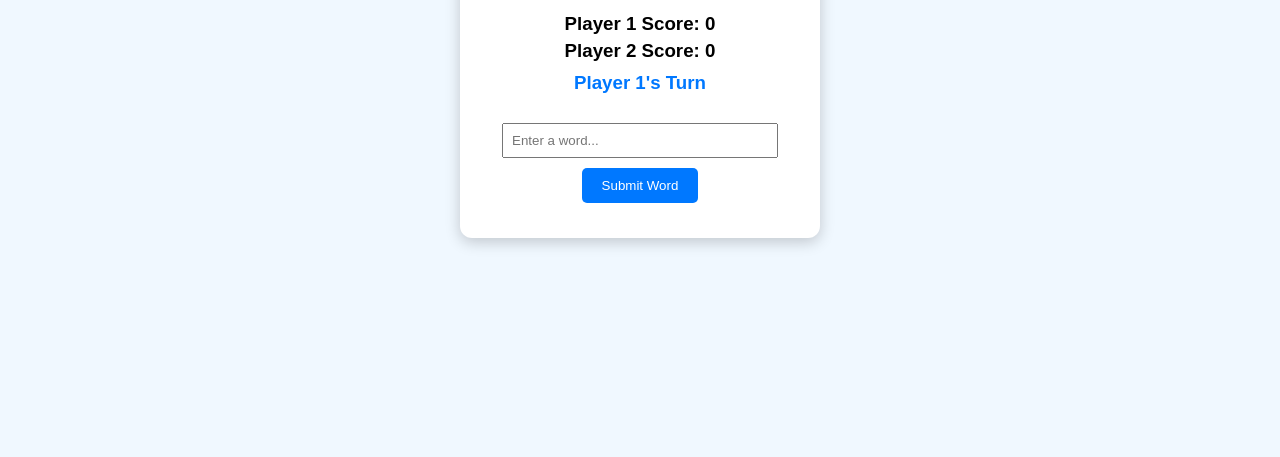
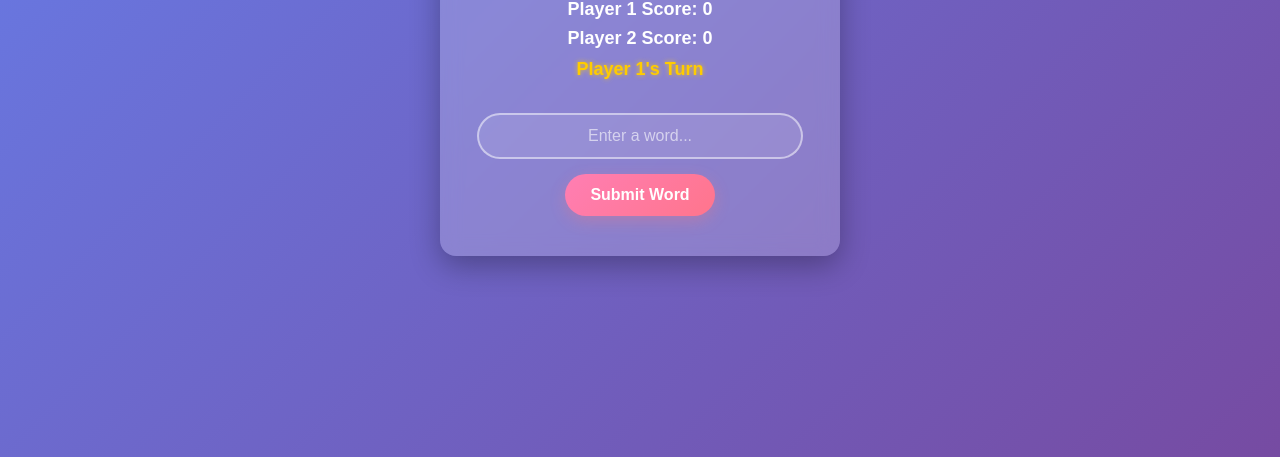
Before and after one commit to ritiksharmasde/antakshari, a plain HTML site: page public/index.html in a window 1280 px wide. Shown: the part 343-800 px from the top of the page. Drawn offline with Linux system fonts and the light colour scheme.

Commit message:
Update style.css

```diff
--- a/public/style.css
+++ b/public/style.css
@@ -1,52 +1,116 @@
+/* ✨ Fancy Background */
 body {
-    font-family: Arial, sans-serif;
+    font-family: 'Poppins', Arial, sans-serif;
     display: flex;
     height: 100vh;
     justify-content: center;
     align-items: center;
-    background-color: #f0f8ff;
+    background: linear-gradient(135deg, #667eea, #764ba2); /* Gradient Background */
     margin: 0;
 }
 
+/* ✨ Glassmorphism Card */
 .container {
-    background-color: #ffffff;
-    padding: 20px;
-    border-radius: 12px;
-    box-shadow: 0 4px 15px rgba(0, 0, 0, 0.2);
+    background: rgba(255, 255, 255, 0.2); /* Semi-transparent */
+    backdrop-filter: blur(10px);
+    -webkit-backdrop-filter: blur(10px);
+    padding: 25px;
+    border-radius: 16px;
+    box-shadow: 0 10px 30px rgba(0, 0, 0, 0.3);
     text-align: center;
-    width: 320px;
+    width: 350px;
+    color: #fff; /* White text for contrast */
 }
 
+/* ✨ Player Scores */
 #player-scores h3 {
-    margin: 5px 0;
+    margin: 8px 0;
+    font-size: 18px;
+    font-weight: 600;
 }
 
+/* ✨ Turn Indicator */
 #turn-indicator {
     font-weight: bold;
-    color: #0078ff;
+    color: #ffcc00;
+    font-size: 18px;
+    margin-top: 10px;
+    text-shadow: 0 0 5px rgba(255, 204, 0, 0.8);
+}
+
+/* ✨ Input Styling */
+#word-input {
+    width: 85%;
+    padding: 12px;
+    margin: 15px 0;
+    border-radius: 25px;
+    border: 2px solid rgba(255, 255, 255, 0.5);
+    background: rgba(255, 255, 255, 0.1);
+    color: #fff;
+    font-size: 16px;
+    text-align: center;
+    outline: none;
+    transition: 0.3s;
+}
+
+#word-input::placeholder {
+    color: rgba(255, 255, 255, 0.6);
+}
+
+#word-input:focus {
+    border-color: #ffcc00;
+    box-shadow: 0 0 10px rgba(255, 204, 0, 0.8);
+}
+
+/* ✨ Modern Button */
+button {
+    background: linear-gradient(135deg, #ff7eb3, #ff758c);
+    color: #fff;
+    border: none;
+    padding: 12px 25px;
+    cursor: pointer;
+    border-radius: 25px;
+    font-size: 16px;
+    font-weight: bold;
+    transition: 0.3s;
+    box-shadow: 0 5px 15px rgba(255, 118, 118, 0.3);
+}
+
+button:hover {
+    background: linear-gradient(135deg, #ff5f7e, #ff3f60);
+    box-shadow: 0 5px 20px rgba(255, 50, 50, 0.5);
+    transform: scale(1.05);
+}
+
+/* ✨ Game Result */
+#game-result {
+    margin-top: 15px;
+    font-weight: bold;
+    font-size: 18px;
+    color: #ffcc00;
+    text-shadow: 0 0 5px rgba(255, 204, 0, 0.8);
+}
+.timer-container {
+    display: flex;
+    justify-content: center;
+    align-items: center;
     margin-top: 10px;
 }
 
-#word-input {
-    width: 80%;
-    padding: 8px;
-    margin: 10px 0;
+#timer-circle {
+    width: 60px;
+    height: 60px;
+    border-radius: 50%;
+    background: #0078ff;
+    display: flex;
+    justify-content: center;
+    align-items: center;
+    color: white;
+    font-size: 18px;
+    font-weight: bold;
+    transition: background 0.3s ease-in-out;
 }
 
-button {
-    background-color: #0078ff;
-    color: #fff;
-    border: none;
-    padding: 10px 20px;
-    cursor: pointer;
-    border-radius: 5px;
+.critical {
+    background: red !important;
 }
-
-button:hover {
-    background-color: #005ecb;
-}
-
-#game-result {
-    margin-top: 15px;
-    font-weight: bold;
-}
```
